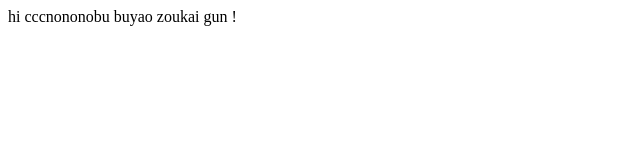
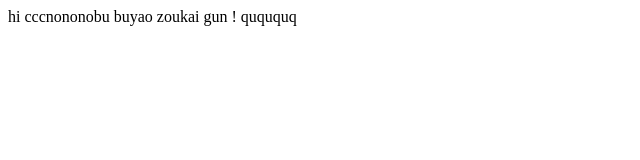
Before and after one commit to Irenke11/Irenke11.github.io, a plain HTML site: page index.html in a window 1280 px wide. Shown: the full height of the page, 0-640 px from the left. Drawn offline with Linux system fonts and the light colour scheme.

Commit message:
1111
555

```diff
--- a/index.html
+++ b/index.html
@@ -11,5 +11,9 @@
 
 
     cccnononobu buyao zoukai gun !
+
+
+
+    quququq
 </body>
 </html>
```
